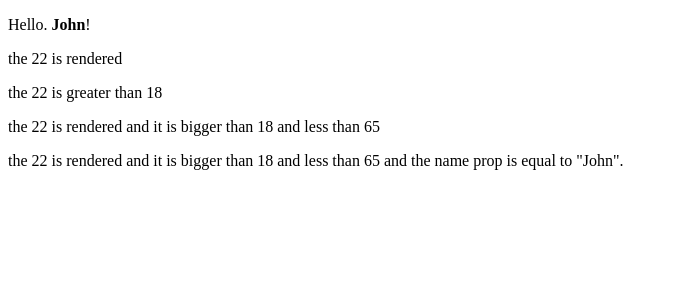
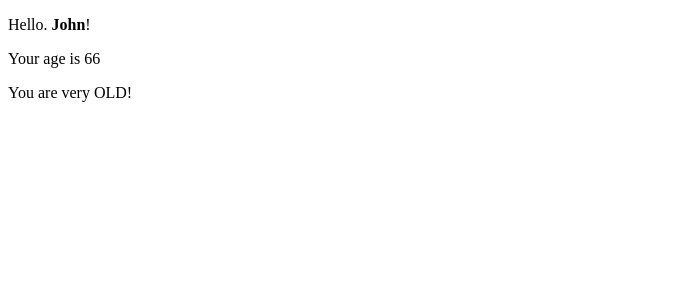
Before and after one commit to RubenCirelli/React, a React (Vite) app: page / in a window 1280 px wide. Shown: the top 300 px of the page, without its empty margins (0-678 px from the left). Built offline with nearby package versions, Linux system fonts and the light colour scheme.

Commit message:
Conditional_render2

```diff
--- a/src/App.jsx
+++ b/src/App.jsx
@@ -4,7 +4,7 @@
     return(
         <>
         {/* <Hello /> lasciando il props non compilato l'output rimane invariato, lasciando solo Hello! */}
-        <Hello name="John" age={22}/>
+        <Hello name="John" age={66}/>
         </>
     )
 }
--- a/src/Welcome.jsx
+++ b/src/Welcome.jsx
@@ -2,10 +2,10 @@
     return (
             <>
             <p>Hello. <strong>{name}</strong>!</p>
-            {!!age && <p>the {age} is rendered</p>}
-            {age>18 && <p>the {age} is greater than 18</p>}
-            {age>18 && age<65  && <p>the {age} is rendered and it is bigger than 18 and less than 65</p>}
-            {age>18 && age<65 && name=="John" && <p>the {age} is rendered and it is bigger than 18 and less than 65 and the name prop is equal to "John".</p>}
+            {!!age && age>18 ? <p>Your age is {age} </p>: <p>You are very young!</p>}
+            {age>65 && <p>You are very OLD!</p>}
+
+
             </>
     )
 }
```
